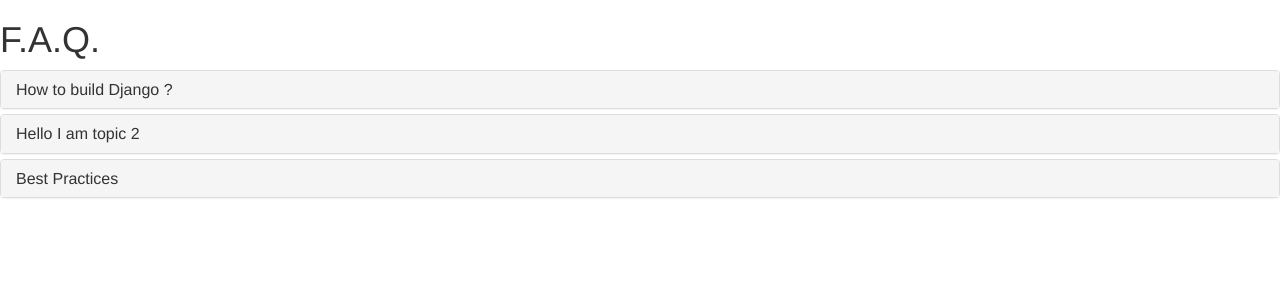
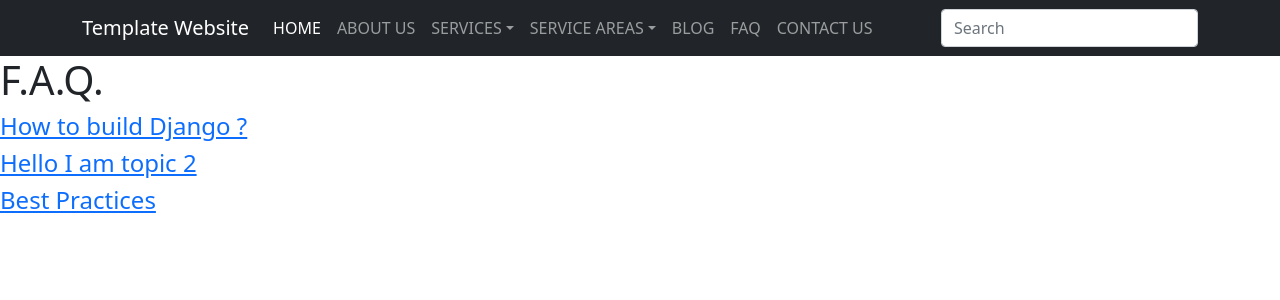
Before and after one commit to 0xShad0w/Django-Website-Template, a Django app: page /FAQ/ in a window 1280 px wide. Shown: the top 300 px of the page. Run offline with Django 3.2, Linux system fonts and the light colour scheme; data comes from the database, SQL or seed files in the repository; some libraries are stand-ins or nearby versions.

Commit message:
update base template

```diff
--- a/Template/Template/templates/base.html
+++ b/Template/Template/templates/base.html
@@ -67,16 +67,67 @@
         content="A text description of the image conveying the essential nature of an image to users who are visually impaired. Maximum 420 characters.">
     <link href="https://cdn.jsdelivr.net/npm/bootstrap@5.0.0-beta2/dist/css/bootstrap.min.css" rel="stylesheet"
         integrity="sha384-BmbxuPwQa2lc/FVzBcNJ7UAyJxM6wuqIj61tLrc4wSX0szH/Ev+nYRRuWlolflfl" crossorigin="anonymous">
-
-  <link rel="stylesheet" href="https://maxcdn.bootstrapcdn.com/bootstrap/3.4.1/css/bootstrap.min.css">
-  <script src="https://ajax.googleapis.com/ajax/libs/jquery/3.5.1/jquery.min.js"></script>
-  <script src="https://maxcdn.bootstrapcdn.com/bootstrap/3.4.1/js/bootstrap.min.js"></script>
 </head>
 <body>
+    <main>
+        <nav class="navbar navbar-expand-lg navbar-dark bg-dark" aria-label="Ninth navbar example">
+            <div class="container-xl">
+                <a class="navbar-brand" href="#">Template Website</a>
+                <button class="navbar-toggler" type="button" data-bs-toggle="collapse"
+                    data-bs-target="#navbarsExample07XL" aria-controls="navbarsExample07XL" aria-expanded="false"
+                    aria-label="Toggle navigation">
+                    <span class="navbar-toggler-icon"></span>
+                </button>
+
+                <div class="collapse navbar-collapse" id="navbarsExample07XL">
+                    <ul class="navbar-nav me-auto mb-2 mb-lg-0">
+                        <li class="nav-item">
+                            <a class="nav-link active" aria-current="page" href="#">HOME</a>
+                        </li>
+                        <li class="nav-item">
+                            <a class="nav-link" href="#">ABOUT US</a>
+                        </li>
+                        <li class="nav-item dropdown">
+                            <a class="nav-link dropdown-toggle" href="#" id="dropdown07XL" data-bs-toggle="dropdown"
+                                aria-expanded="false">SERVICES</a>
+                            <ul class="dropdown-menu" aria-labelledby="dropdown07XL">
+                                <li><a class="dropdown-item" href="#">Service 1</a></li>
+                                <li><a class="dropdown-item" href="#">Service 2</a></li>
+                                <li><a class="dropdown-item" href="#">Service 3</a></li>
+                            </ul>
+                        </li>
+                        <li class="nav-item dropdown">
+                            <a class="nav-link dropdown-toggle" href="#" id="dropdown07XL" data-bs-toggle="dropdown"
+                                aria-expanded="false">SERVICE AREAS</a>
+                            <ul class="dropdown-menu" aria-labelledby="dropdown07XL">
+                                <li><a class="dropdown-item" href="#">Service Area 1</a></li>
+                                <li><a class="dropdown-item" href="#">Service Area 2</a></li>
+                                <li><a class="dropdown-item" href="#">Service Area 3</a></li>
+                            </ul>
+                        </li>
+                        <li class="nav-item">
+                            <a class="nav-link" href="#">BLOG</a>
+                        </li>
+                        <li class="nav-item">
+                            <a class="nav-link" href="#">FAQ</a>
+                        </li>
+                        <li class="nav-item">
+                            <a class="nav-link" href="#">CONTACT US</a>
+                        </li>
+                    </ul>
+                    <form>
+                        <input class="form-control" type="text" placeholder="Search" aria-label="Search">
+                    </form>
+                </div>
+            </div>
+        </nav>
+
 {% block content %}
 
 {% endblock content %}
-      <script src="https://cdn.jsdelivr.net/npm/@popperjs/core@2.6.0/dist/umd/popper.min.js"
+
+    </main>
+    <script src="https://cdn.jsdelivr.net/npm/@popperjs/core@2.6.0/dist/umd/popper.min.js"
         integrity="sha384-KsvD1yqQ1/1+IA7gi3P0tyJcT3vR+NdBTt13hSJ2lnve8agRGXTTyNaBYmCR/Nwi"
         crossorigin="anonymous"></script>
     <script src="https://cdn.jsdelivr.net/npm/bootstrap@5.0.0-beta2/dist/js/bootstrap.min.js"
```
